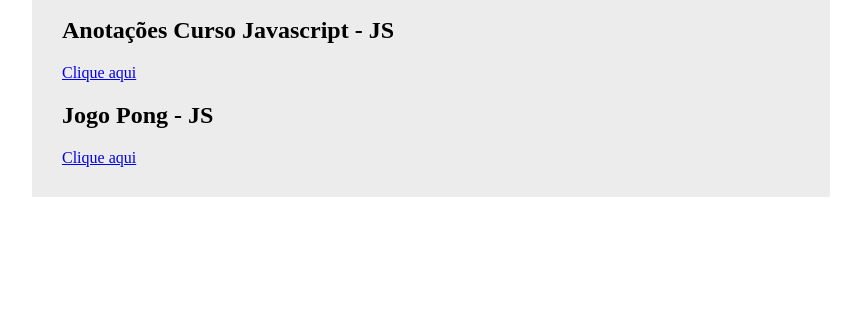
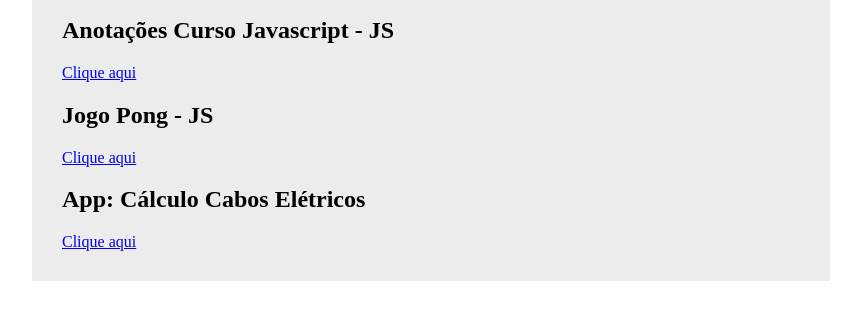
Before and after one commit to francofarias/learning, a plain HTML site: page index.html in a window 1280 px wide. Shown: the part 119-438 px from the top of the page, without its empty margins (209-1070 px from the left). Drawn offline with Linux system fonts and the light colour scheme.

Commit message:
Adicionado novo projeto (calculo cabos) a lista

```diff
--- a/index.html
+++ b/index.html
@@ -26,6 +26,9 @@
 
         <h2>Jogo Pong - JS</h2>
         <a href="JogoPong/index.html">Clique aqui</a>
+
+        <h2>App: Cálculo Cabos Elétricos </h2>
+        <a href="Calc Cabo Eletrico/index.html">Clique aqui</a>
     </div>
 </body>
 </html>
```
